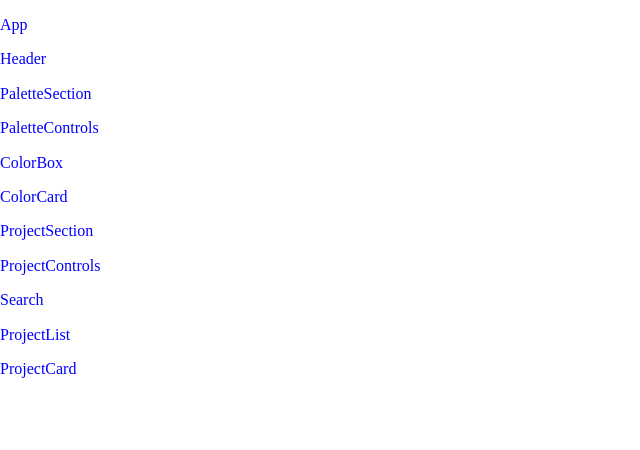
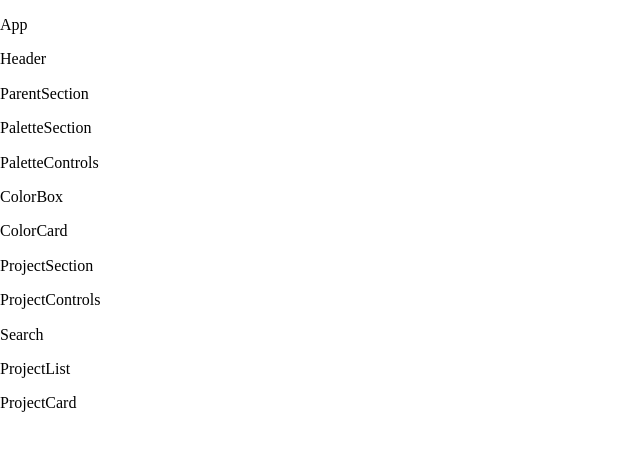
Before and after one commit to shannonmoranetz/palette-picker, a React (Create React App) app: page / in a window 1280 px wide. Shown: the top 450 px of the page, without its empty margins (0-640 px from the left). Built offline with nearby package versions, Linux system fonts and the light colour scheme; no server answers.

Commit message:
Adds parentsection component

```diff
--- /dev/null
+++ b/src/components/ParentSection/ParentSection.js
@@ -0,0 +1,15 @@
+import React from 'react';
+import PaletteSection from '../../components/PaletteSection/PaletteSection';
+import ProjectSection from '../../components/ProjectSection/ProjectSection';
+
+export const ParentSection = () => {
+    return (
+        <div className="ParentSection">
+            <p>ParentSection</p>
+            <PaletteSection/>
+            <ProjectSection/>
+        </div>
+    )
+}
+
+export default ParentSection;
--- a/src/containers/App/App.js
+++ b/src/containers/App/App.js
@@ -2,8 +2,7 @@ import React, { Component } from 'react';
 import { fetchProjects } from '../../thunks/fetchProjects';
 import { connect } from 'react-redux';
 import Header from '../../components/Header/Header';
-import PaletteSection from '../../components/PaletteSection/PaletteSection';
-import ProjectSection from '../../components/ProjectSection/ProjectSection';
+import ParentSection from '../../components/ParentSection/ParentSection';
 
 export class App extends Component {
   constructor() {
@@ -22,8 +21,7 @@ export class App extends Component {
         <header className="App-header">
           <p>App</p>
           <Header />
-          <PaletteSection />
-          <ProjectSection />
+          <ParentSection />
         </header>
       </div>
     );
--- a/src/containers/App/App.scss
+++ b/src/containers/App/App.scss
@@ -1,3 +1,3 @@
-* {
-  color: blue;
+.App {
+  display: flex;
 }
```
Also changed, not shown: src/components/ParentSection/ParentSection.scss (added), 1 other file (tests, documents, lock files or other folders).
